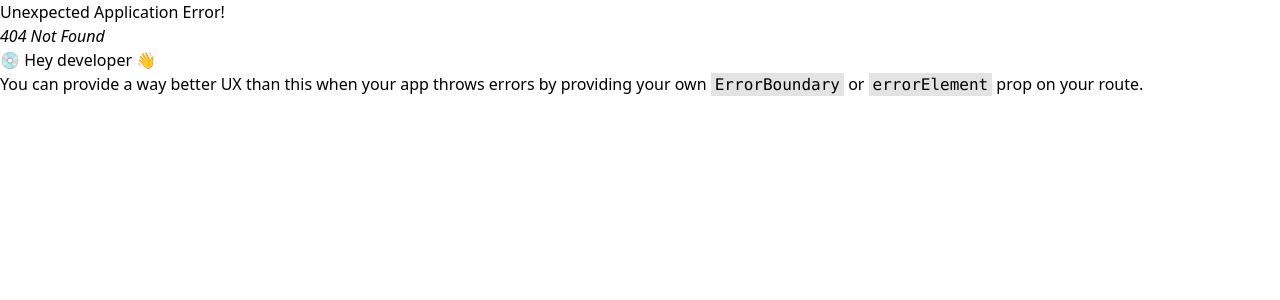
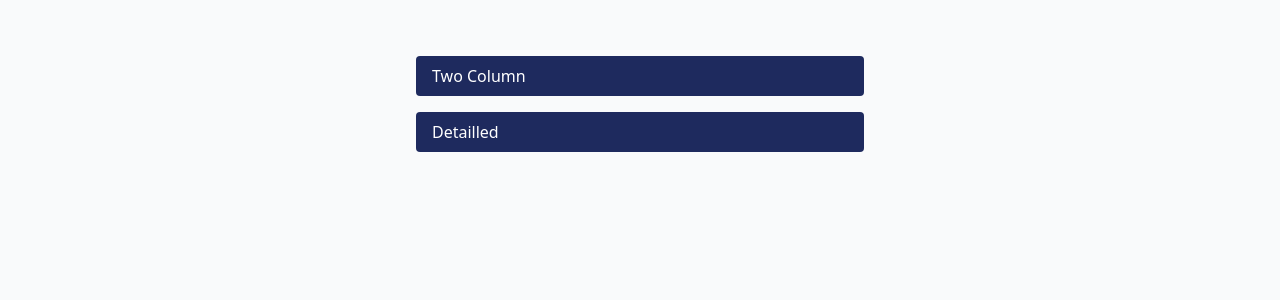
Before and after one commit to seeren/cv, a React (Vite) app: page / in a window 1280 px wide. Before the commit this address had no page. Shown: the top 300 px of the page. Built offline with nearby package versions, Linux system fonts and the light colour scheme.

Commit message:
Create entry point

```diff
--- /dev/null
+++ b/src/features/Cv.tsx
@@ -0,0 +1,24 @@
+import { Link } from "react-router-dom";
+
+function Cv() {
+  return (
+    <div className="min-h-screen bg-gray-50 p-4 print:h-auto print:p-0 print:bg-white">
+      <div className="mx-auto flex max-w-md flex-col gap-4 py-10">
+        <Link
+          className="rounded bg-blue-dark px-4 py-2 text-white"
+          to="/two-column"
+        >
+          Two Column
+        </Link>
+        <Link
+          className="rounded bg-blue-dark px-4 py-2 text-white"
+          to="/detailled"
+        >
+          Detailled
+        </Link>
+      </div>
+    </div>
+  );
+}
+
+export default Cv;
--- a/vite.config.ts
+++ b/vite.config.ts
@@ -3,7 +3,7 @@ import react from '@vitejs/plugin-react'
 import svgr from 'vite-plugin-svgr'
 
 export default defineConfig({
-  base: '/cv/',
+  base: '/',
   plugins: [react(), svgr()],
   server: {
     port: 3001,
```
Also changed, not shown: src/routes/Routes.tsx (+7 -2 lines).
